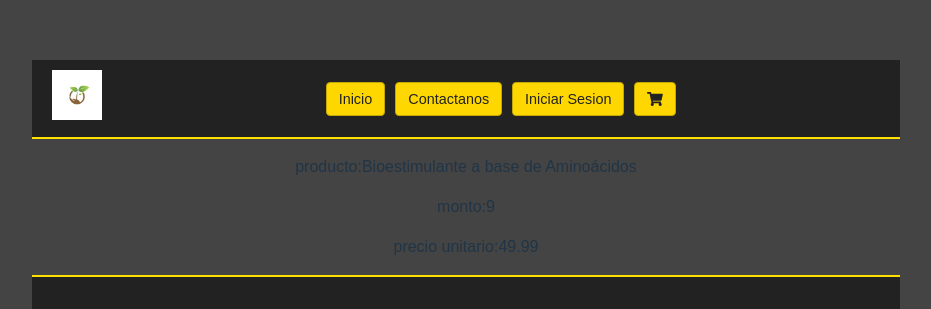
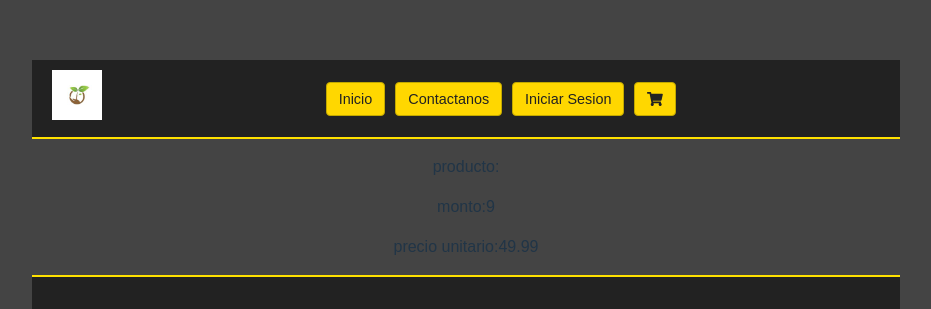
Before and after one commit to brunofernandez87/Eccomerce-Frontend, a React (Vite) app: page /orderDetail/1 in a window 1280 px wide. Shown: the part 122-431 px from the top of the page, without its empty margins (174-1105 px from the left). Built offline with nearby package versions, Linux system fonts and the light colour scheme.

Commit message:
ahora es un map orderdetail

```diff
--- a/src/components/orderDetail.tsx
+++ b/src/components/orderDetail.tsx
@@ -3,14 +3,17 @@ import orderDetailMock from "../mock/orderDetailMock.json";
 import productoMock from "../mock/productMock.json";
 export default function OrderDetail() {
   const { id } = useParams();
-  const detail = orderDetailMock.find((d) => d.id_order == parseInt(id));
+  const detail = orderDetailMock.filter((d) => d.id_order == parseInt(id));
   const product = productoMock.find((p) => p.id_product == detail?.id_product);
-  //hacer que se pueda recorrer
   return (
     <div>
-      <p> producto:{product?.name}</p>
-      <p>monto:{detail?.amount}</p>
-      <p>precio unitario:{detail?.unit_price}</p>
+      {detail.map((d) => (
+        <div>
+          <p> producto:{product?.name}</p>
+          <p>monto:{d?.amount}</p>
+          <p>precio unitario:{d?.unit_price}</p>
+        </div>
+      ))}
     </div>
   );
 }
```
